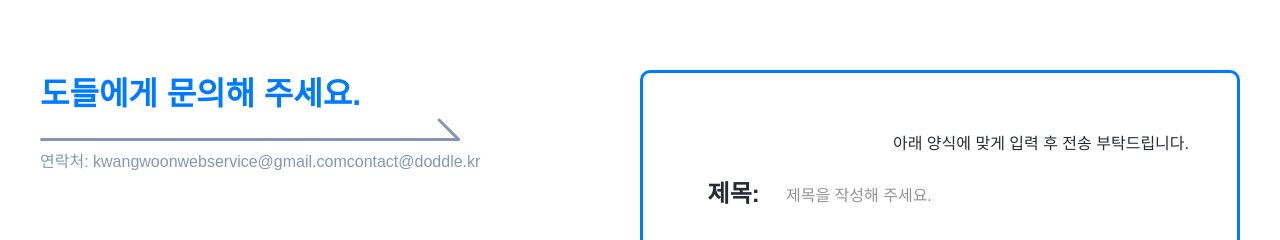
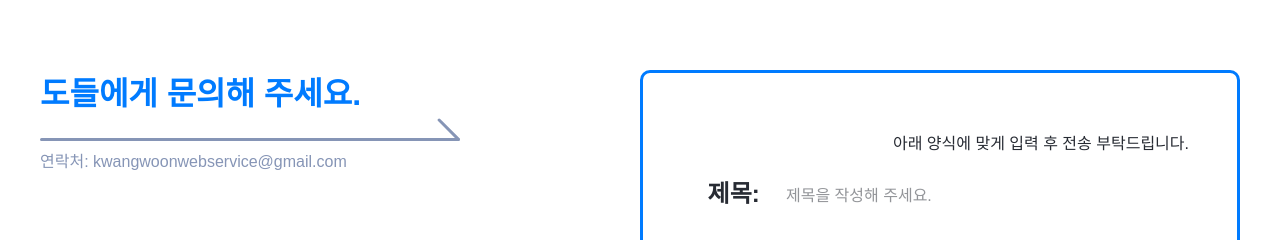
Before and after one commit to easy-cloud-Knet/KWS_FE, a React (Vite) app: page / in a window 1280 px wide. Shown: the part 5562-5802 px from the top of the page. Built offline with nearby package versions, Linux system fonts and the light colour scheme; a web font is replaced by a local one.

Commit message:
fix: 메일 수정

```diff
--- a/src/pages/Landing.tsx
+++ b/src/pages/Landing.tsx
@@ -207,7 +207,7 @@ const Landing = () => {
           </h1>
           <img src={horizontalArrow} alt="" />
           <p className="mt-[8px] text-(--Text1) text-[16px] font-normal">
-            연락처: kwangwoonwebservice@gmail.comcontact@doddle.kr
+            연락처: kwangwoonwebservice@gmail.com
           </p>
         </div>
         <div>
```
